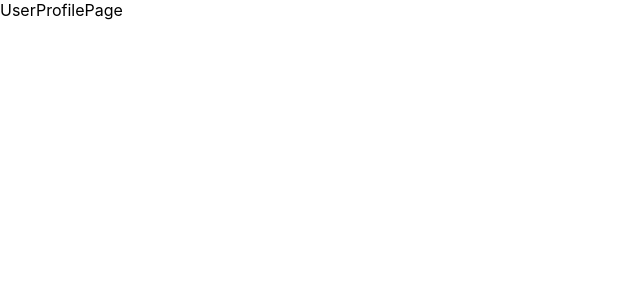
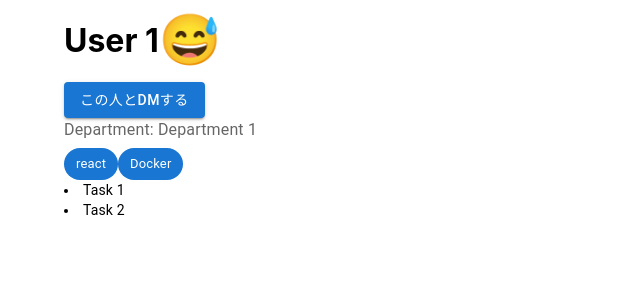
Before and after one commit to KK56ken/GMO_Hackathon-TeamC-Frontend, a React (Create React App) app in the folder teamc-app/: page /users/1 in a window 1280 px wide. Shown: the top 300 px of the page, without its empty margins (0-640 px from the left). Built offline with nearby package versions, Linux system fonts and the light colour scheme.

Commit message:
feat: プロフィールページ

```diff
--- a/teamc-app/src/pages/UserProfilePage.tsx
+++ b/teamc-app/src/pages/UserProfilePage.tsx
@@ -1,7 +1,86 @@
-import React from "react";
+import { Button } from "@mui/material";
+import Chip from "@mui/material/Chip";
+import Container from "@mui/material/Container";
+import Typography from "@mui/material/Typography";
+
+type UserProfilePageProps = {
+  name: string;
+  department: string;
+  skillSet: string[];
+  slackId: string;
+  status: number;
+  tasks: task[];
+};
+
+type task = {
+  id: number;
+  title: string;
+  userName: string;
+  skillSet: string[];
+  taskDate: Date;
+  concernDesc: string;
+};
+
+const emojis = ["😀", "😅", "😇"];
 
 const UserProfilePage = () => {
-  return <div>UserProfilePage</div>;
+  const tasks: task[] = [
+    {
+      id: 1,
+      title: "Task 1",
+      userName: "User 1",
+      skillSet: ["skill 1", "skill 2"],
+      taskDate: new Date(),
+      concernDesc: "Concern 1",
+    },
+    {
+      id: 2,
+      title: "Task 2",
+      userName: "User 2",
+      skillSet: ["skill 1", "skill 2"],
+      taskDate: new Date(),
+      concernDesc: "Concern 2",
+    },
+  ];
+
+  const userProfilePageProps: UserProfilePageProps = {
+    name: "User 1",
+    department: "Department 1",
+    skillSet: ["react", "Docker"],
+    slackId: "U05QQ2C3B61",
+    status: 1,
+    tasks: tasks,
+  };
+  return (
+    <Container>
+      <div style={{ display: "flex", alignItems: "center" }}>
+        <h1>{userProfilePageProps.name}</h1>
+        <Typography style={{ fontSize: 50 }}>
+          {emojis[userProfilePageProps.status]}
+        </Typography>
+      </div>
+      <Button
+        variant="contained"
+        color="primary"
+        href={`slack://user?team=T05JTJTBSTS&id=${userProfilePageProps.slackId}`}
+      >
+        この人とDMする
+      </Button>
+      <Typography color="text.secondary" gutterBottom>
+        Department: {userProfilePageProps.department}
+      </Typography>
+      <Typography variant="body2">
+        {userProfilePageProps.skillSet.map((skill) => (
+          <Chip label={skill} color="primary" />
+        ))}
+      </Typography>
+      <Typography variant="body2">
+        {userProfilePageProps.tasks.map((task) => (
+          <li>{task.title}</li>
+        ))}
+      </Typography>
+    </Container>
+  );
 };
 
 export default UserProfilePage;
```
